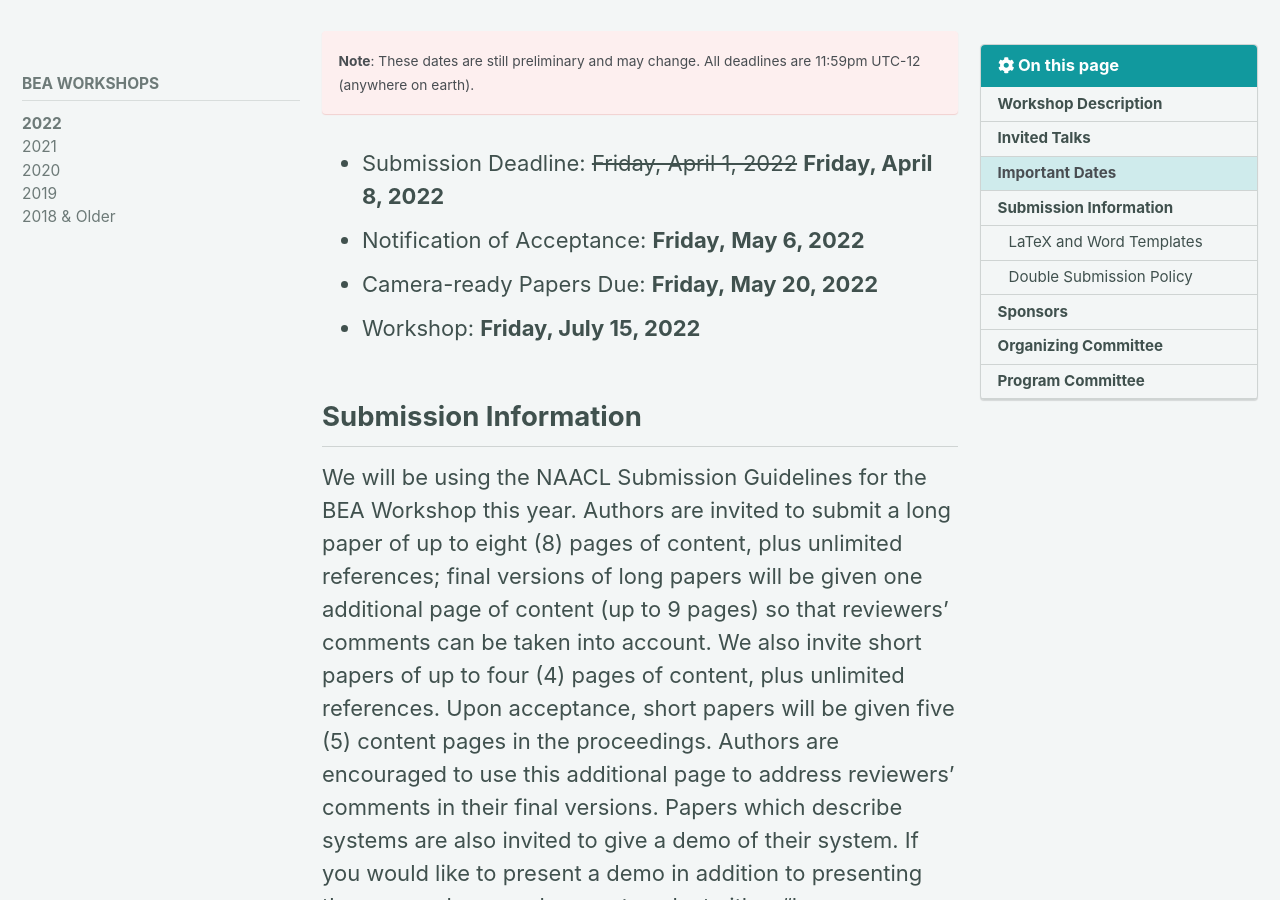
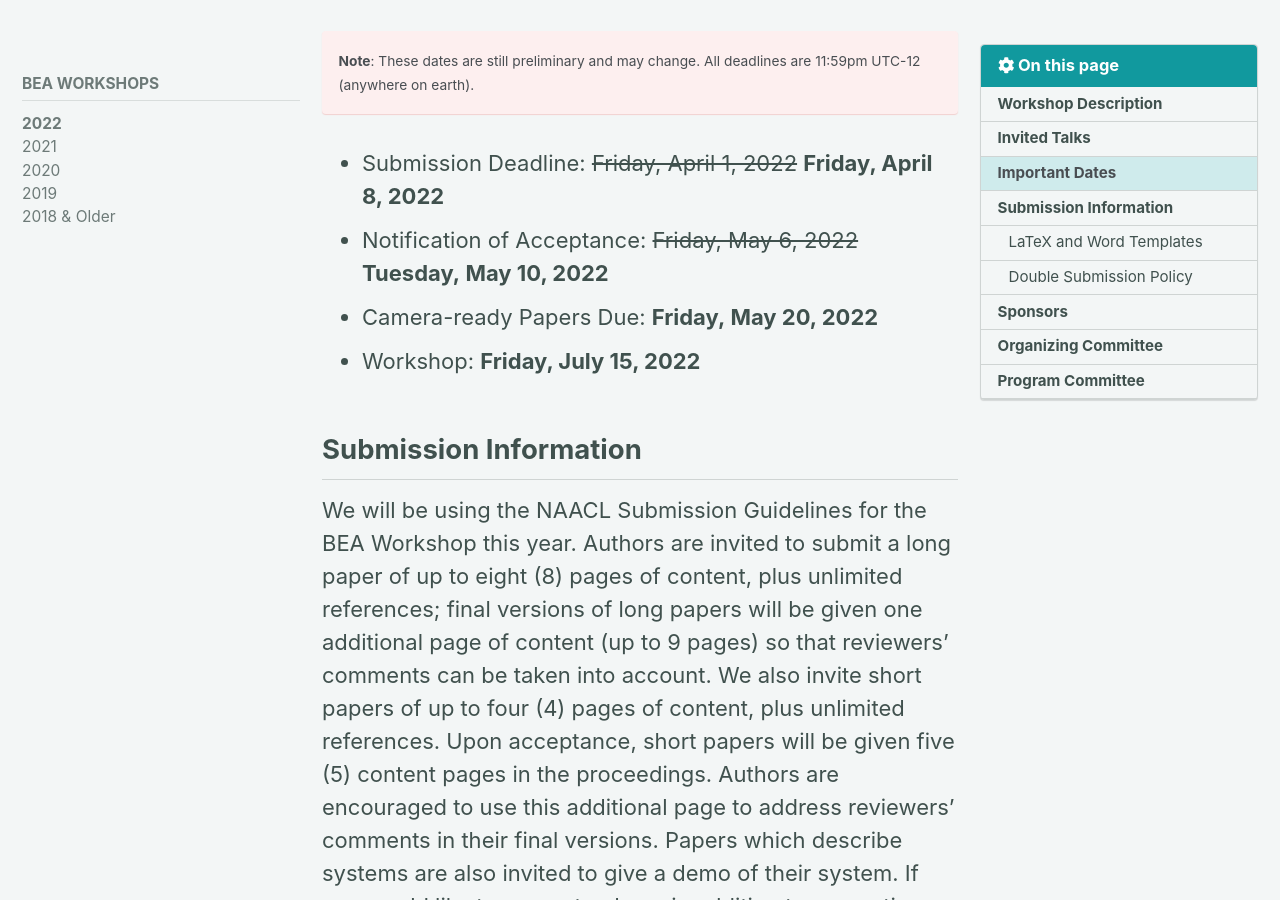
Before and after one commit to sigedu-org/website, a Jekyll site: the page built from _pages/bea/bea17.md, in a window 1280 px wide and 900 px high, scrolled down 4511 px. Built offline with Jekyll 4.4.1, drawn with Linux system fonts in a browser that asks for light colours; cached includes are drawn as plain includes; nearby versions of some CDN libraries.

Commit message:
Update bea17.md

```diff
--- a/_pages/bea/bea17.md
+++ b/_pages/bea/bea17.md
@@ -94,7 +94,7 @@ We will solicit papers that incorporate NLP methods, including, but not limited
 {: .notice--danger}
 
 - Submission Deadline: <s>Friday, April 1, 2022</s> **Friday, April 8, 2022**
-- Notification of Acceptance: **Friday, May 6, 2022**
+- Notification of Acceptance: <s>Friday, May 6, 2022</s> **Tuesday, May 10, 2022**
 - Camera-ready Papers Due: **Friday, May 20, 2022**
 - Workshop: **Friday, July 15, 2022**
 
```
